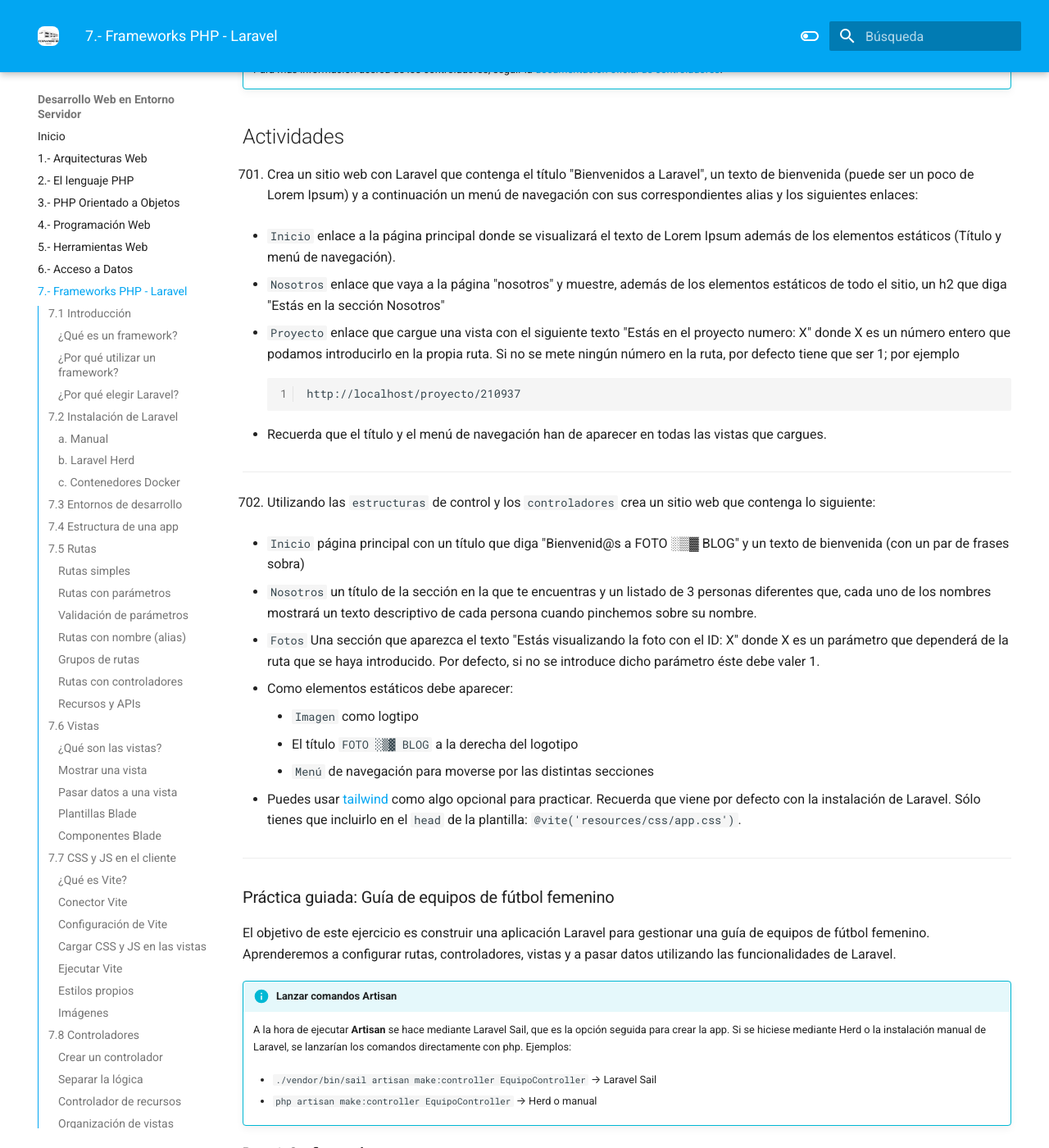
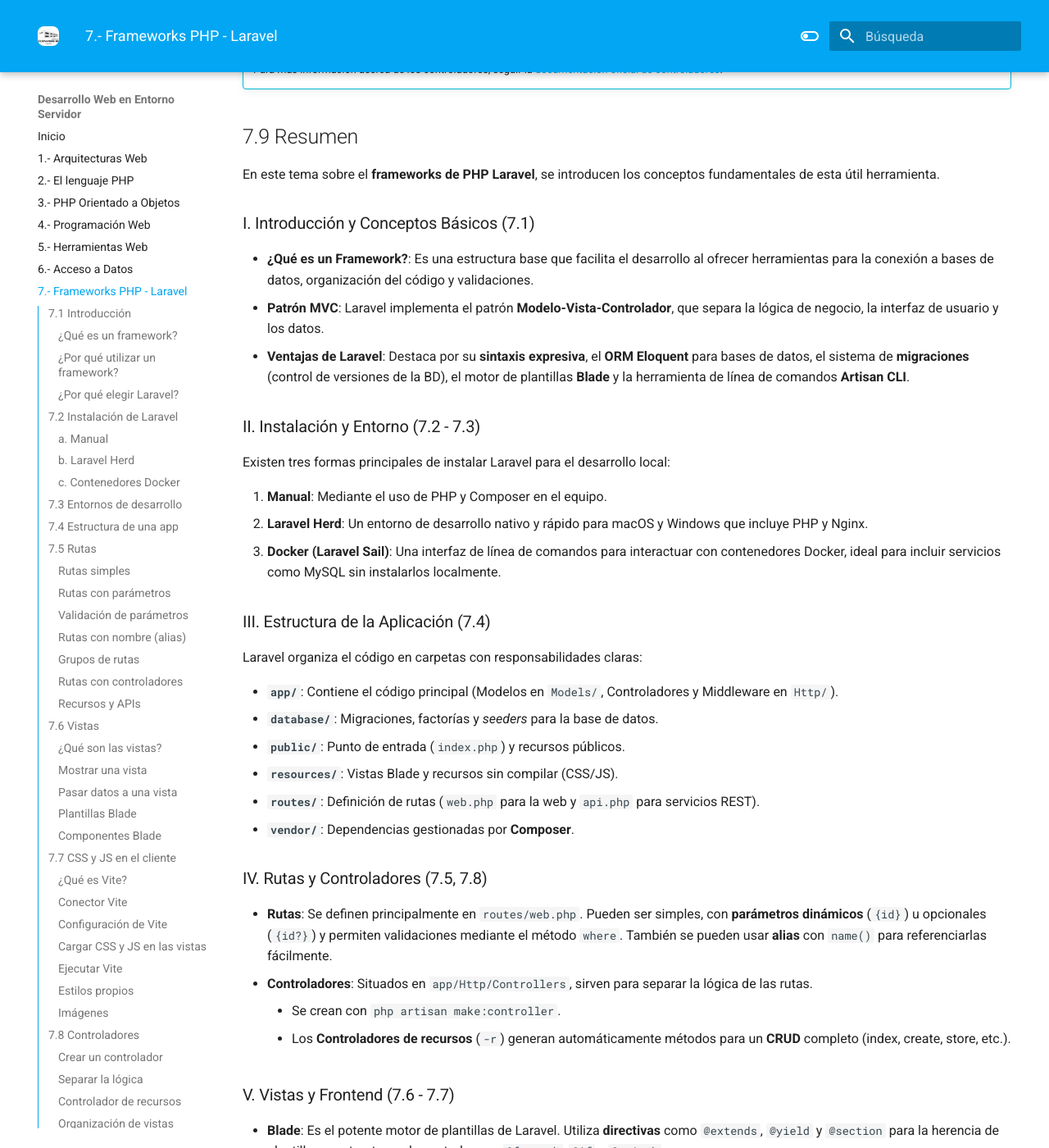
Before and after one commit to elblo/dwes2526, an MkDocs documentation site: the page built from docs/07frameworks.md, in a window 1280 px wide and 1400 px high, scrolled down 26516 px. Shown: the whole window at 82% size. Built offline with MkDocs 1.6.1 and Material for MkDocs 9.7.7, drawn with Linux system fonts in a browser that asks for light colours; some of the changed text lies outside the part shown.

Commit message:
Resumen t7

```diff
--- a/docs/07frameworks.md
+++ b/docs/07frameworks.md
@@ -1077,6 +1077,51 @@
 !!! info "Ampliar sobre controladores"
     Para más información acerca de los controladores, seguir la [documentación oficial de controladores](https://laravel.com/docs/11.x/controllers).
 
+## 7.9 Resumen
+
+En este tema sobre el **frameworks de PHP Laravel**, se introducen los conceptos fundamentales de esta útil herramienta.
+
+### I. Introducción y Conceptos Básicos (7.1)
+
+*   **¿Qué es un Framework?**: Es una estructura base que facilita el desarrollo al ofrecer herramientas para la conexión a bases de datos, organización del código y validaciones.
+*   **Patrón MVC**: Laravel implementa el patrón **Modelo-Vista-Controlador**, que separa la lógica de negocio, la interfaz de usuario y los datos.
+*   **Ventajas de Laravel**: Destaca por su **sintaxis expresiva**, el **ORM Eloquent** para bases de datos, el sistema de **migraciones** (control de versiones de la BD), el motor de plantillas **Blade** y la herramienta de línea de comandos **Artisan CLI**.
+
+### II. Instalación y Entorno (7.2 - 7.3)
+
+Existen tres formas principales de instalar Laravel para el desarrollo local:
+
+1.  **Manual**: Mediante el uso de PHP y Composer en el equipo.
+2.  **Laravel Herd**: Un entorno de desarrollo nativo y rápido para macOS y Windows que incluye PHP y Nginx.
+3.  **Docker (Laravel Sail)**: Una interfaz de línea de comandos para interactuar con contenedores Docker, ideal para incluir servicios como MySQL sin instalarlos localmente.
+
+### III. Estructura de la Aplicación (7.4)
+
+Laravel organiza el código en carpetas con responsabilidades claras:
+
+*   **`app/`**: Contiene el código principal (Modelos en `Models/`, Controladores y Middleware en `Http/`).
+*   **`database/`**: Migraciones, factorías y *seeders* para la base de datos.
+*   **`public/`**: Punto de entrada (`index.php`) y recursos públicos.
+*   **`resources/`**: Vistas Blade y recursos sin compilar (CSS/JS).
+*   **`routes/`**: Definición de rutas (`web.php` para la web y `api.php` para servicios REST).
+*   **`vendor/`**: Dependencias gestionadas por **Composer**.
+
+### IV. Rutas y Controladores (7.5, 7.8)
+
+*   **Rutas**: Se definen principalmente en `routes/web.php`. Pueden ser simples, con **parámetros dinámicos** (`{id}`) u opcionales (`{id?}`) y permiten validaciones mediante el método `where`. También se pueden usar **alias** con `name()` para referenciarlas fácilmente.
+*   **Controladores**: Situados en `app/Http/Controllers`, sirven para separar la lógica de las rutas.
+    *   Se crean con `php artisan make:controller`.
+    *   Los **Controladores de recursos** (`-r`) generan automáticamente métodos para un **CRUD** completo (index, create, store, etc.).
+
+### V. Vistas y Frontend (7.6 - 7.7)
+
+*   **Blade**: Es el potente motor de plantillas de Laravel. Utiliza **directivas** como `@extends`, `@yield` y `@section` para la herencia de plantillas, y estructuras de control como `@foreach`, `@if` y `@switch`.
+*   **Componentes Blade**: Permiten crear elementos HTML reutilizables (ej. `<x-alert />`) que pueden tener o no lógica asociada en una clase específica.
+*   **Vite**: Es la herramienta para gestionar y empaquetar CSS y JS. Se utiliza la directiva **`@vite`** en las vistas para cargar los recursos. Laravel incluye **Tailwind CSS** por defecto para el estilado.
+
+### VI. Seguridad Integrada
+
+Laravel ofrece protección nativa contra ataques comunes, como **CSRF** (Falsificación de Petición en Sitios Cruzados) y **XSS** (Secuencias de Comandos en Sitios Cruzados).
 
 <!--
 ## Referencias
@@ -1086,7 +1131,7 @@
 * Apuntes Laravel creados por `igomis`, docente del IES Batoi de Alcoy(valenciano): https://igomis.github.io/apunts/
 -->
 
-## Actividades
+## 7.10 Actividades
 
 701. Crea un sitio web con Laravel que contenga el título "Bienvenidos a Laravel", un texto de bienvenida (puede ser un poco de Lorem Ipsum) y a continuación un menú de navegación con sus correspondientes alias y los siguientes enlaces:
 
```
